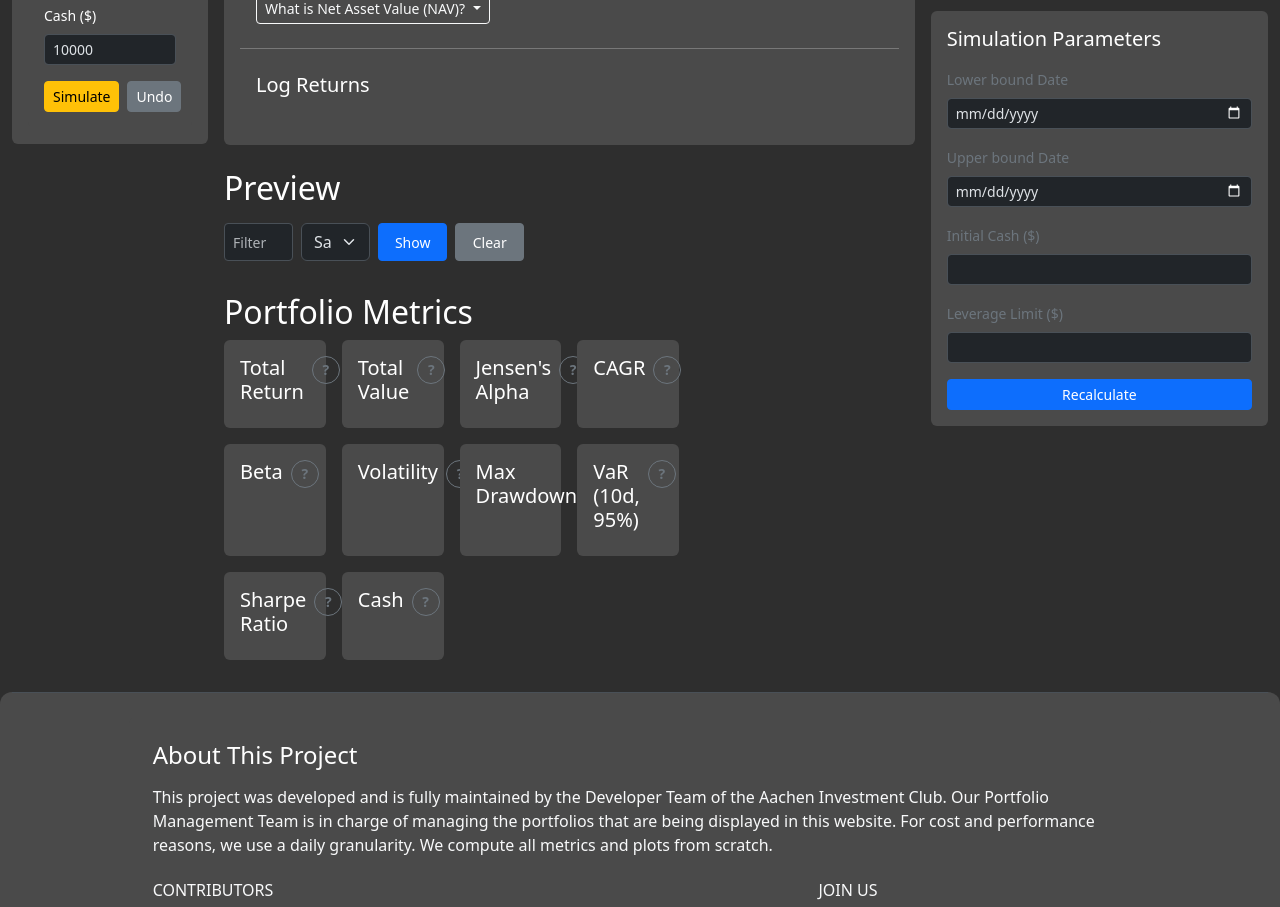
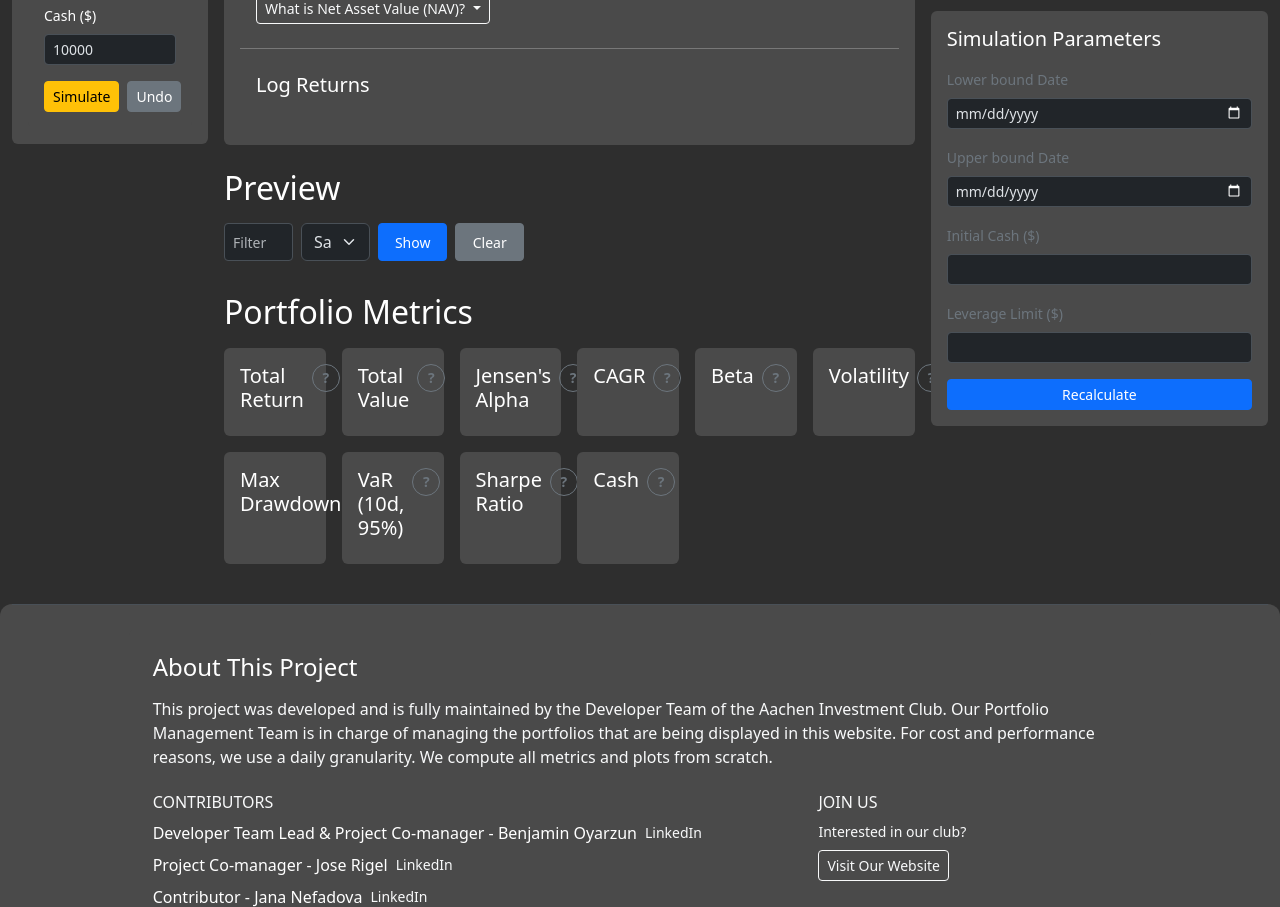
Before and after one commit to aachen-investment-club/portfolio-management, a Flask app: template portfolio/templates/index.html in a window 1280 px wide. Shown: the part 680-1587 px from the top of the page. Run offline with Flask 3, Linux system fonts and the light colour scheme; the template is opened without the code that fills it: most values are stand-ins (such as "Sample title", 1, 10 or a date in 2020); parts of the project's set-up code (start-up, migrations or seed data) failed here and were passed over; some libraries are stand-ins or nearby versions.

Commit message:
improved metric organization

```diff
--- a/portfolio/templates/index.html
+++ b/portfolio/templates/index.html
@@ -206,9 +206,10 @@
                             <button style="width: 10%;" class="btn btn-sm btn-secondary" onclick="clearPreview()">Clear</button>
                         </div>
 
-                        <h2 class="mt-2">Portfolio Metrics</h2>
+                        <h2 class="mt-4 mb-3">Portfolio Metrics</h2>
 
-                        <div class="row g-3 mb-3">
+<div class="row row-cols-1 row-cols-md-2 row-cols-xl-4 g-3 mb-4">
+
     {{ MetricCard("Total Return", metrics.total_return, id="kpi-total-return", description="What is total return?<br><br>Total return is the full gain or loss from an investment over a period of time. It includes both the change in price and any money the investment paid out, like dividends or interest.<br><br>How is it calculated?<br><br>$$\\text{Total Return} = \\left(\\frac{\\text{Ending Value} - \\text{Starting Value} + \\text{Income}}{\\text{Starting Value}}\\right) \\times 100$$<br><br>EV = Ending Value, SV = Starting Value, I = Income. Income means things like dividends or interest. If those payouts are reinvested, they are also part of the total return.<br><br>Why is it useful?<br><br>It gives a more complete picture than price change alone. A stock may not rise much in price, but it can still give a good return if it pays dividends. That is why total return is useful for comparing investments fairly. (Banton, 2025)") }}
 
     {{ MetricCard("Total Value", metrics.total_value, id="kpi-total-value", description="What is total value?<br><br>Total value is the total worth of everything in your portfolio right now. It adds up the current value of all your investments.<br><br>How is it calculated?<br><br>$$\\text{Portfolio Value} = \\sum_{i=1}^{n} q_i \\cdot p_i$$<br><br>Why is it useful?<br><br>It gives a quick snapshot of where your portfolio stands today. It helps you track progress, compare performance over time, and decide when you may need to rebalance. (StartEngine Team, 2026)") }}
@@ -216,9 +217,7 @@
     {{ MetricCard("Jensen's Alpha", metrics.alpha, id="kpi-alpha", description="What is Jensen's alpha?<br><br>Jensen's alpha measures how much a portfolio beat or missed its expected return after adjusting for market risk (beta).<br><br>How is it calculated?<br><br>$$\\alpha = R_p - \\left(R_f + \\beta\\left(R_m - R_f\\right)\\right)$$<br><br>Why is it useful?<br><br>It helps judge manager skill more fairly by accounting for risk.") }}
 
     {{ MetricCard("CAGR", metrics.cagr, id="kpi-cagr", description="What is CAGR?<br><br>CAGR is the steady yearly growth rate that would take an investment from start value to end value, assuming reinvestment.<br><br>How is it calculated?<br><br>$$\\text{CAGR} = \\left(\\left(\\frac{\\text{Ending Value}}{\\text{Beginning Value}}\\right)^{\\frac{1}{\\text{Years}}} - 1\\right) \\times 100$$<br><br>Why is it useful?<br><br>It makes it easy to compare long-term growth, but it does not show volatility by itself. (CFI, 2026)") }}
-                        </div>
 
-                        <div class="row g-3 mb-3">
     {{ MetricCard("Beta", metrics.beta, id="kpi-beta", description="What is beta?<br><br>Beta measures how sensitive a portfolio is to market moves.<br><br>How is it calculated?<br><br>$$\\beta = \\frac{\\operatorname{Cov}(R_p, R_m)}{\\operatorname{Var}(R_m)}$$<br><br>Why is it useful?<br><br>It helps you understand market risk and match investments to your risk tolerance. (CFI, 2026)") }}
 
     {{ MetricCard("Volatility", metrics.volatility, id="kpi-volatility", description="What is volatility?<br><br>Volatility shows how much and how quickly prices move up and down over time.<br><br>How is it calculated?<br><br>A common way is standard deviation of returns, often annualized.<br><br>Why is it useful?<br><br>It helps you understand uncertainty and risk. Higher volatility usually means less predictable prices. (Hayes, 2025)") }}
@@ -226,12 +225,11 @@
     {{ MetricCard("Max Drawdown", metrics.max_drawdown, id="kpi-max-drawdown", description="What is max drawdown?<br><br>Max drawdown is the biggest drop from a past peak to a later low before a new peak is reached.<br><br>How is it calculated?<br><br>$$\\text{Max Drawdown} = \\frac{\\text{Trough Value} - \\text{Peak Value}}{\\text{Peak Value}}$$<br><br>Why is it useful?<br><br>It shows worst historical downside risk and potential pain during downturns. (CFI, 2026)") }}
 
     {{ MetricCard("VaR (10d, 95%)", metrics.value_at_risk, id="kpi-value-at-risk", description="Value at Risk (parametric).<br><br>Estimates potential loss at 95% confidence over 10 days.<br><br>Formula: $$R_{VaR} = -(\\mu T + z_{\\alpha} \\sigma \\sqrt{T}) \\times V$$<br><br>Where $\\mu$ = mean daily return, $\\sigma$ = daily std, $T$ = horizon, $z_{\\alpha}$ = left-tail z-score, $V$ = portfolio value.") }}
-                        </div>
 
-                        <div class="row g-3 mb-3">
     {{ MetricCard("Sharpe Ratio", metrics.sharpe, id="kpi-sharpe", description="What is Sharpe ratio?<br><br>Sharpe ratio shows how much extra return you got for the risk you took.<br><br>How is it calculated?<br><br>$$\\text{Sharpe Ratio} = \\frac{R_p - R_f}{\\sigma_p}$$<br><br>Why is it useful?<br><br>It helps compare investments on a risk-adjusted basis. Higher is generally better. (Fernando, 2025)") }}
 
     {{ MetricCard("Cash", metrics.cash, id="kpi-cash", description="Cash is the uninvested money currently available in the portfolio. (Hayes, 2025)") }}
+
 </div>
                     </div>
 
```
Lines whose indentation alone changed are shown as unchanged.
